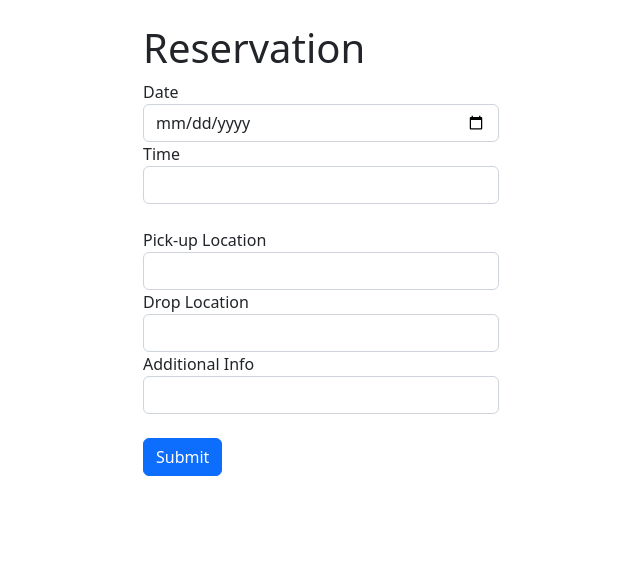
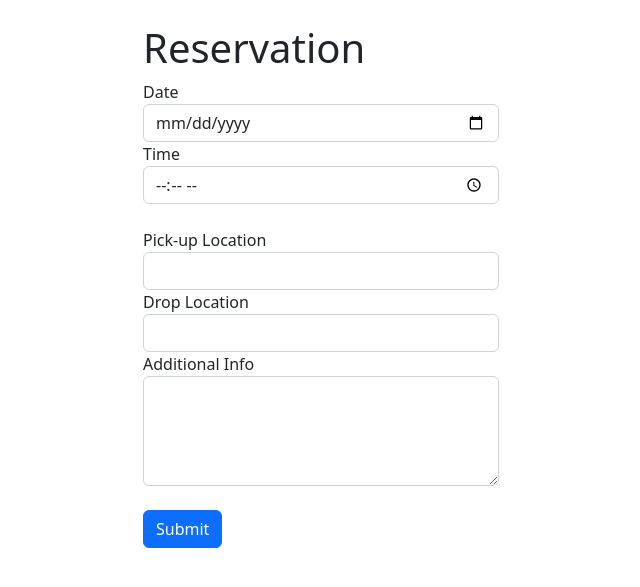
Before and after one commit to Hishor-Ramanathan/Pearson-Air-Limo, a PHP site: page /reservation.php in a window 1280 px wide. Shown: the top 587 px of the page, without its empty margins (319-959 px from the left). Run offline with PHP 8.4, Linux system fonts and the light colour scheme.

Commit message:
Update reservation.php

```diff
--- a/reservation.php
+++ b/reservation.php
@@ -31,7 +31,7 @@
             </div>
             <div class="form-group">
               <label for="date">Time</label>
-              <input type="text" class="form-control" id="time" name="time" minlength="3" maxlength="100" required />
+              <input type="time" class="form-control" id="time" name="time" minlength="3" maxlength="100" required />
             </div>
             <br>
             <div class="form-group">
@@ -44,7 +44,7 @@
             </div>
             <div class="form-group">
               <label for="info">Additional Info</label>
-              <input type="text" class="form-control" id="info" name="info" />
+              <textarea  rows="4" class="form-control" id="info" name="info"> </textarea>
             </div>
             <br>
             <input type="submit" class="btn btn-primary" />
```
